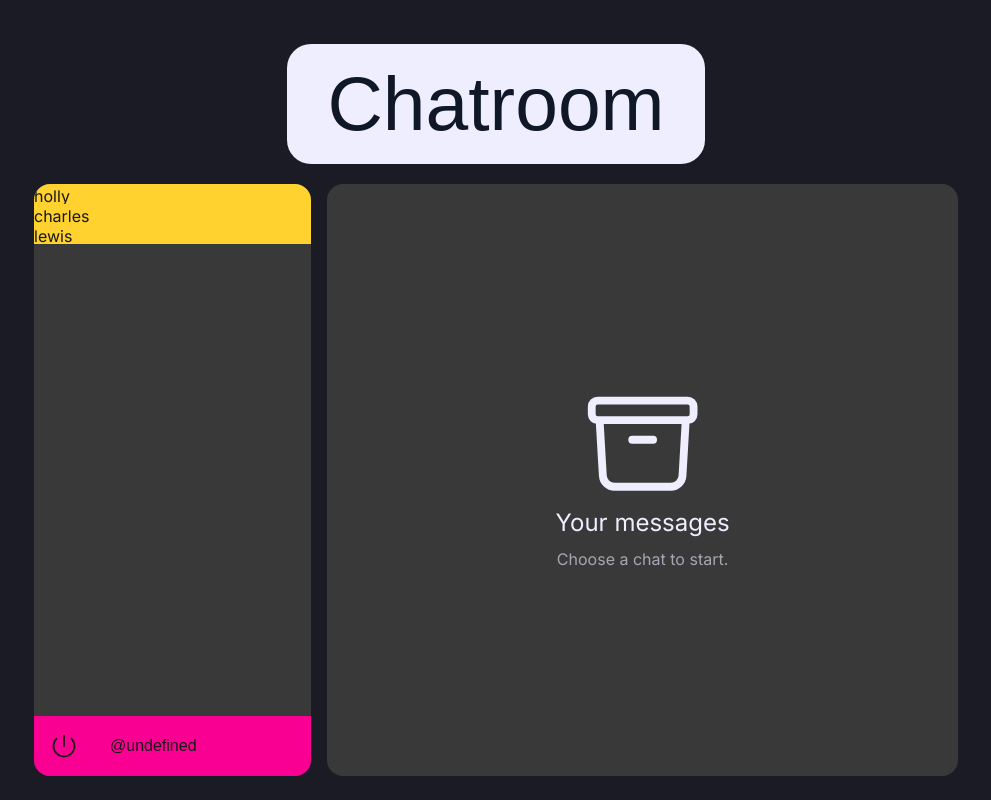
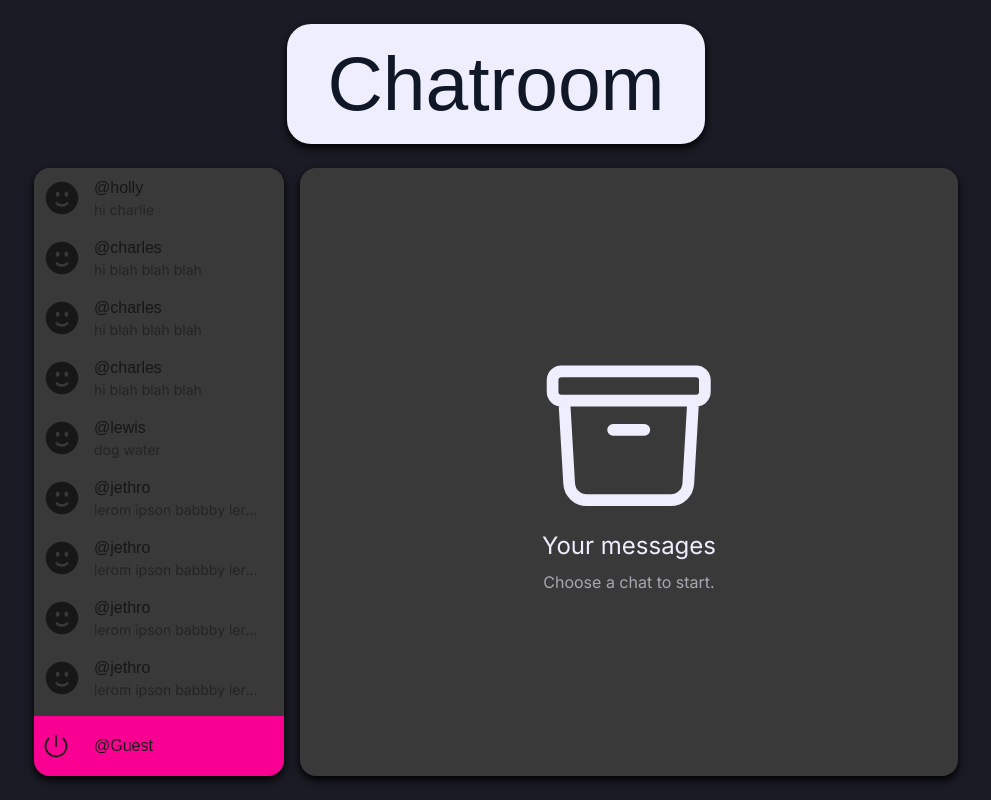
Before and after one commit to hqo998/Chatroom-Webpage, a Next.js app: page /chat in a window 1280 px wide. Shown: the whole page, without its empty margins (144-1135 px from the left). Built offline with nearby package versions, Linux system fonts and the light colour scheme; no server answers; a web font is replaced by a local one.

Commit message:
friends list and working scrolling

```diff
--- a/app/chat/(overview)/page.tsx
+++ b/app/chat/(overview)/page.tsx
@@ -9,7 +9,7 @@ export default function Home() {
   return (
     <>
     <div className="flex-1 flex items-center justify-center bg-graphite">
-      <div className="flex flex-col items-center justify-center w-1/2 h-1/3 text-lavender">
+      <div className="flex flex-col items-center justify-center mx-auto text-lavender">
         <ArchiveBoxIcon className=""/>
         <p className="text-center text-2xl ">Your messages</p>
         <p className="text-center opacity-60 p-2 ">Choose a chat to start.</p>
--- a/app/chat/layout.tsx
+++ b/app/chat/layout.tsx
@@ -8,36 +8,34 @@ export default async function Layout({ children }: { children: React.ReactNode }
   const user = session?.user;
 
   return (
-    <>
-    <div className="flex-1 min-w-3/4 grid grid-cols-1 md:grid-cols-[30%_1fr] gap-4">
-      {/* friend list*/}
-      <div className={`w-full h-full overflow-hidden hidden md:flex shrink-0 rounded-2xl bg-graphite ${intern.className} antialiased`}>
-        <div className="flex-1 grid grid-cols-1 grid-rows-[1fr_60px] ">
-          {/* <p className="text-lavender ">friends list component goes here</p> */}
-          <div className="flex flex-col overflow-y-auto">
-            <FriendList />
+    <div className="flex-1 min-h-0 min-w-3/4 grid grid-rows-1 md:grid-cols-[250px_1fr] gap-4">
+
+      {/* friend list */}
+      <div className={`hidden md:flex md:flex-col overflow-hidden min-h-0 shrink-0 rounded-2xl bg-graphite ${intern.className} antialiased drop-shadow-black drop-shadow-lg`}>
+
+        {/* scrollable area */}
+        <div className="flex-1 overflow-y-auto min-h-0">
+          <FriendList />
+        </div>
+
+        {/* action buttons */}
+        <div className="flex shrink-0 w-full h-15 justify-center items-center gap-4 bg-barbie-pink">
+          <div className="m-[auto+5] rounded-2xl transition-colors hover:bg-hot-rose">
+            <SignOutButton />
           </div>
 
-          <div className="flex w-full h-full justify-center items-center gap-4 bg-barbie-pink"> {/* action buttons */}
-            {/* Signout Button - fixed square and centered */}
-            <div className="flex items-center justify-center rounded-2xl m-2 transition-colors hover:bg-hot-rose">
-              <SignOutButton />
-            </div>
-
-            <div className={`flex-1 justify-center items-center ${bitcount.className} antialiased`}>
-              <p>{ `@${user?.name}` || 'Guest'}</p>
-            </div>
+          <div className={`flex-1 justify-center items-center ${bitcount.className} antialiased`}>
+            <p>{user?.name ? `@${user.name}` : '@Guest'}</p>
           </div>
         </div>
 
+      </div>
 
-
-      </div>
       {/* main chat */}
-      <div className={`overflow-hidden shrink-0 rounded-2xl ${intern.className} flex flex-col`}>
+      <div className={`flex flex-col overflow-hidden min-h-0 shrink-0 rounded-2xl ${intern.className} antialiased drop-shadow-black drop-shadow-lg`}>
         {children}
       </div>
+
     </div>
-    </>
   );
-};
+}
--- a/app/globals.css
+++ b/app/globals.css
@@ -30,3 +30,11 @@ body {
   color: var(--foreground);
   font-family: Arial, Helvetica, sans-serif;
 }
+
+.custom-scrollbar::-webkit-scrollbar {
+  width: 6px;
+}
+.custom-scrollbar::-webkit-scrollbar-thumb {
+  background: #4a4a4a; /* A shade darker/lighter than graphite */
+  border-radius: 10px;
+}
--- a/app/layout.tsx
+++ b/app/layout.tsx
@@ -10,11 +10,11 @@ export default function RootLayout({
   return (
     <html lang="en">
       <body className={`${bitcount.className} antialiased`}>
-        <main className="flex items-center min-h-screen flex-col p-6 bg-shadow-grey">
+        <main className="flex items-center overflow-hidden h-screen flex-col p-6 gap-6 bg-shadow-grey">
           {/* header */}
           <Link
             href="/"
-            className="flex h-30 shrink-0 rounded-3xl bg-lavender p-10 m-5 items-center justify-center">
+            className="flex h-1/5 max-h-30 rounded-3xl bg-lavender p-10 items-center justify-center drop-shadow-black drop-shadow-lg">
             <span className="text-gray-900 flex flex-col text-[clamp(3rem,6vw,5rem)]">Chatroom</span>
           </Link>
 
--- a/auth.config.ts
+++ b/auth.config.ts
@@ -10,7 +10,7 @@ export const authConfig = {
       const isOnChatPage = nextUrl.pathname.startsWith('/chat');
       if (isOnChatPage) {
         if (isLoggedIn) return true;
-        return false; // Redirect unauthenticated users to login page
+        // return false; // Redirect unauthenticated users to login page
       } else if (isLoggedIn) {
         return Response.redirect(new URL('/chat', nextUrl));
       }
--- a/lib/actions.ts
+++ b/lib/actions.ts
@@ -59,7 +59,7 @@ export async function tryRegister(
   formData: FormData
 ) {
 
-  const username = formData.get("username")?.toString().trim();
+  const username = formData.get("username")?.toString().trim().toLowerCase();
   const password = formData.get("password")?.toString();
   const confirmPassword = formData.get("confirm_password")?.toString();
 
@@ -71,6 +71,7 @@ export async function tryRegister(
     return "Missing required fields";
   }
 
+  if (username.length > 24) return 'Name too long'
   if (username.length < 3) return 'Name too short.'
   if (password.length < 8) return 'Password too short.'
 
--- a/ui/chat_elements/chatTile.tsx
+++ b/ui/chat_elements/chatTile.tsx
@@ -1,8 +1,14 @@
+import { FaceSmileIcon } from "@heroicons/react/24/solid"
+import { bitcount } from "@/ui/fonts";
 
-export default function ChatTile(props: { chatname?: string }) {
+export default function ChatTile(props: { chatid?: string, chatname?: string, last_message?: string }) {
   return (
-    <div className="bg-amber-300 border-amber-600 h-5">
-      {props.chatname}
+    <div className="bg-graphite border-shadow-grey p-2 h-15 flex  items-center drop-shadow-black hover:bg-lavender hover:text-barbie-pink hover:drop-shadow-lg transition-all duration-200">
+      <FaceSmileIcon className="shrink-0 w-10"/>
+      <div className="px-3 flex flex-col overflow-hidden">
+        <p className={`${bitcount.className} antialiased`}>@{props.chatname}</p>
+        <p className="truncate text-sm opacity-60">{props.last_message}</p>
+      </div>
     </div>
   );
 }
--- a/ui/chat_elements/friendList.tsx
+++ b/ui/chat_elements/friendList.tsx
@@ -13,16 +13,82 @@ export default function FriendList() {
       last_message: "hi blah blah blah"
     },
     {
+      id: "22",
+      chatname: "charles",
+      last_message: "hi blah blah blah"
+    },
+    {
+      id: "12",
+      chatname: "charles",
+      last_message: "hi blah blah blah"
+    },
+    {
       id: "3",
       chatname: "lewis",
       last_message: "dog water"
     },
+    {
+      id: "1000",
+      chatname: "jethro",
+      last_message: "lerom ipson babbby lerom ipson babbby lerom ipson babbby"
+    },
+    {
+      id: "23",
+      chatname: "jethro",
+      last_message: "lerom ipson babbby lerom ipson babbby lerom ipson babbby"
+    },
+    {
+      id: "10414500",
+      chatname: "jethro",
+      last_message: "lerom ipson babbby lerom ipson babbby lerom ipson babbby"
+    },
+    {
+      id: "1012300",
+      chatname: "jethro",
+      last_message: "lerom ipson babbby lerom ipson babbby lerom ipson babbby"
+    },
+    {
+      id: "23120",
+      chatname: "jethro",
+      last_message: "lerom ipson babbby lerom ipson babbby lerom ipson babbby"
+    },
+    {
+      id: "2311220",
+      chatname: "jethro",
+      last_message: "lerom ipson babbby lerom ipson babbby lerom ipson babbby"
+    },
+    {
+      id: "231420",
+      chatname: "jethro",
+      last_message: "lerom ipson babbby lerom ipson babbby lerom ipson babbby"
+    },
+    {
+      id: "233120",
+      chatname: "jethro",
+      last_message: "lerom ipson babbby lerom ipson babbby lerom ipson babbby"
+    },
+    {
+      id: "23112220",
+      chatname: "jethro",
+      last_message: "lerom ipson babbby lerom ipson babbby lerom ipson babbby"
+    },
+    {
+      id: "2312340",
+      chatname: "jethro",
+      last_message: "lerom ipson babbby lerom ipson babbby lerom ipson babbby"
+    },
+    {
+      id: "231125120",
+      chatname: "jethro",
+      last_message: "lerom ipson babbby lerom ipson babbby lerom ipson babbby"
+    },
+
   ];
 
   return (
     <>
       {data.map((chats) => (
-        <ChatTile key={chats.id} chatname={chats.chatname} />
+        <ChatTile key={chats.id} chatname={chats.chatname} last_message={chats.last_message}/>
       ))}
     </>
   );
```
